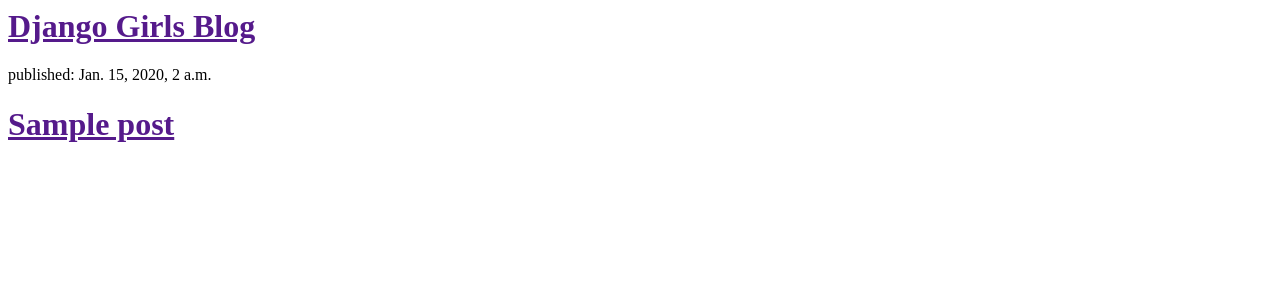
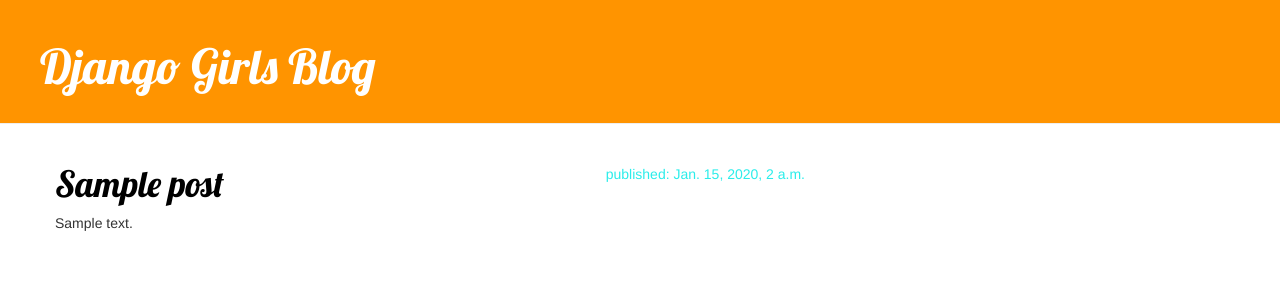
Before and after one commit to GitlearnerKP/my-first-blog, a Django app: template blog/templates/blog/post_list.html in a window 1280 px wide. Shown: the top 302 px of the page. Run offline with Django 3.2, Linux system fonts and the light colour scheme; the template is opened without the code that fills it: values that come from a table or form of the project are taken from there, others are empty; tables that the repository leaves empty hold one stand-in row (values such as "Sample post"); some libraries are stand-ins or nearby versions.

Commit message:
Added view and template for detailed blog post as well as CSS for the site.

```diff
--- /dev/null
+++ b/blog/static/css/blog.css
@@ -0,0 +1,49 @@
+.page-header {
+    background-color: #ff9400;
+    margin-top: 0;
+    padding: 20px 20px 20px 40px;
+
+}
+
+.page-header h1, .page-header h1 a, .page-header h1 a:visited, .page-header h1 a:active {
+    color: #ffffff;
+    font-size: 36pt;
+    text-decoration: none;
+}
+
+.content {
+    margin-left: 40px;
+}
+
+h1, h2, h3, h4 {
+    font-family: 'Lobster', cursive;
+}
+
+.date {
+    float: right;
+    /*color: #828282;*/
+    color: #2BEDEA;
+}
+
+.save {
+    float: right;
+}
+
+.post-form textarea, .post-form input {
+    width: 100%;
+}
+
+.top-menu, .top-men:hover, .top-menu:visited {
+    color: #ffffff;
+    float: right;
+    font-size: 26pt;
+    margin-right: 20px;
+}
+
+.post {
+    margin-bottom: 70px;
+}
+
+.post h1 a, .post h1 a:visited {
+    color: #000000;
+}
--- /dev/null
+++ b/blog/templates/blog/base.html
@@ -0,0 +1,25 @@
+{% load staticfiles %}
+<html>
+	<head>
+		<title>Django Girls blog</title>
+        <link rel="stylesheet" href="//maxcdn.bootstrapcdn.com/bootstrap/3.2.0/css/bootstrap.min.css">
+        <link rel="stylesheet" href="//maxcdn.bootstrapcdn.com/bootstrap/3.2.0/css/bootstrap-theme.min.css">
+        <link rel="stylesheet" href="{% static 'css/blog.css' %}">
+        <link href="http://fonts.googleapis.com/css?family=Lobster&subset=latin,latin-ext" rel="stylesheet" type="text/css">
+        <link href>
+	</head>
+    <body>
+        <div class="page-header">
+            <h1><a href="/">Django Girls Blog</a></h1>
+        </div>
+        <div class="content container">
+            <div class="row">
+                <div class="col-md-8">
+                    {% block content %}
+                    {% endblock %}
+                </div>
+
+            </div>
+        </div>
+    </body>
+</html>
--- a/blog/templates/blog/post_list.html
+++ b/blog/templates/blog/post_list.html
@@ -1,19 +1,13 @@
-<html>
-	<head>
-		<title>Django Girls blog</title>
-	</head>
-	<body>
-        <div>
-            <h1><a href="">Django Girls Blog</a></h1>
+{% extends 'blog/base.html' %}
+
+{% block content %}
+    {% for post in posts %}
+        <div class="post">
+            <div class="date">
+                <p>published: {{ post.published_date }}</p>
+            </div>
+            <h1><a href={% url 'post_detail' pk=post.pk %}>{{ post.title }}</a></h1>
+            <p>{{ post.text|linebreaks }}</p>
         </div>
-
-        {%for post in posts%}
-            <div>
-                <p>published: {{ post.published_date }}</p>
-                <h1><a href="">{{ post.title }}</a></h1>
-                <p>{{ post.txt|linebreaks }}</p>
-            </div>
-        {% endfor %}
-
-    </body>
-</html>
+    {% endfor %}
+{% endblock %}
--- a/blog/urls.py
+++ b/blog/urls.py
@@ -4,5 +4,6 @@ from . import views
 urlpatterns = [
 
     url(r'^$', views.post_list, name='post_list'),
+    url(r'^post/(?P<pk>[0-9]+)/$', views.post_detail, name='post_detail'),
 
 ]
--- a/blog/views.py
+++ b/blog/views.py
@@ -1,4 +1,4 @@
-from django.shortcuts import render
+from django.shortcuts import render, get_object_or_404
 from .models import Post
 from django.utils import timezone
 
@@ -6,3 +6,7 @@ from django.utils import timezone
 def post_list(request):
     posts = Post.objects.filter(published_date__lte=timezone.now()).order_by('published_date')
     return render(request, 'blog/post_list.html', {'posts': posts})
+
+def post_detail(request, pk):
+    post = get_object_or_404(Post, pk=pk)
+    return render(request, 'blog/post_detail.html',{'post': post})
```
Also changed, not shown: blog/templates/blog/post_detail.html (added, +13 -0 lines).
